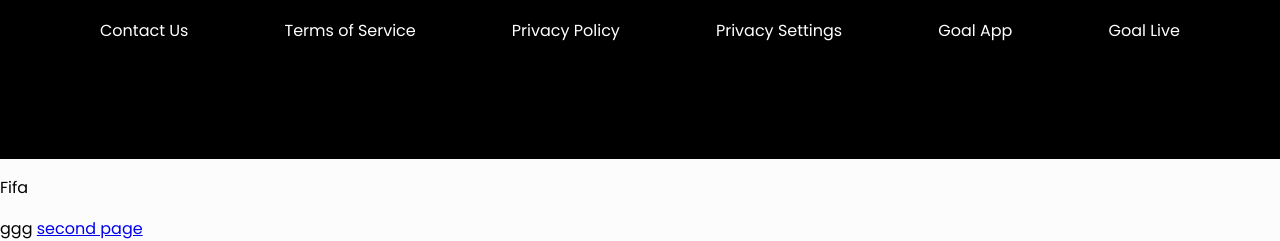
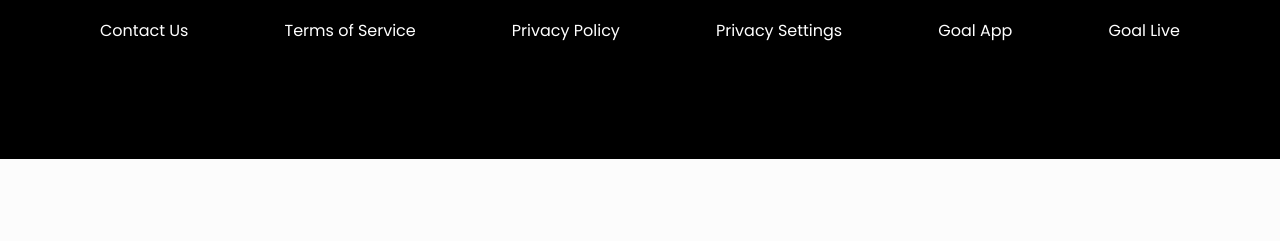
Before and after one commit to SofiuzzamanSofi/fifa-football, a plain HTML site: page index.html in a window 1280 px wide. Shown: the part 2217-2458 px from the top of the page. After the commit the page ends 2376 px from the top, so only its background shows below. Drawn offline with Linux system fonts and the light colour scheme.

Commit message:
jjjjjjjjjjjjj

```diff
--- a/index.html
+++ b/index.html
@@ -314,11 +314,6 @@
             </div>
         </section>
     </footer>
-
-
-    <p>Fifa</p>
-    ggg
-    <a href="index2.html">second page</a>
 </body>
 
 </html>
```
